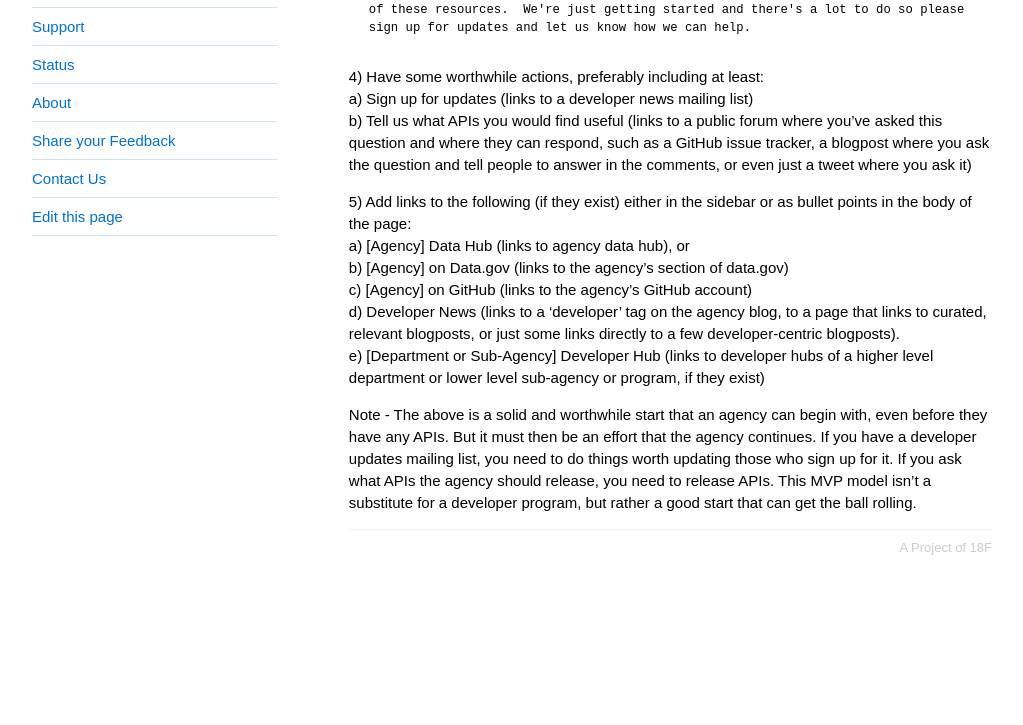
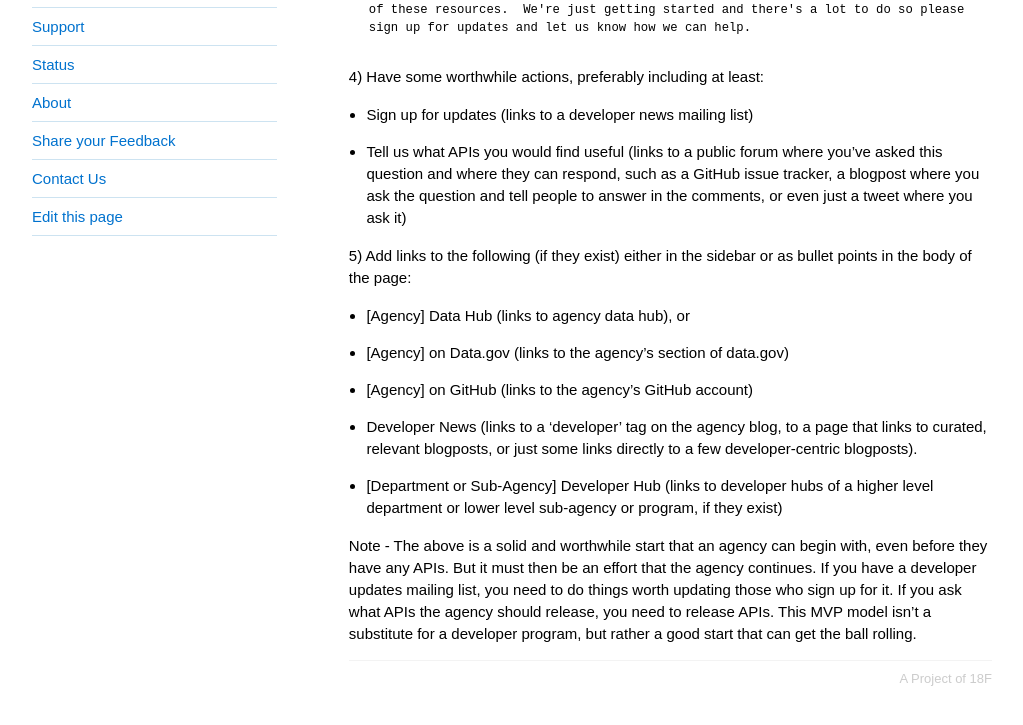
Before and after one commit to 18F/API-All-the-X, a Jekyll site: the page built from pages/mvp-developer-hub.md, in a window 1280 px wide and 1163 px high. Shown: the part 355-1080 px from the top of the window, without its empty margins (128-1151 px from the left). Built offline with Jekyll 4.4.1, drawn with Linux system fonts in a browser that asks for light colours.

Commit message:
changing to bullet points

`````diff
--- a/pages/mvp-developer-hub.md
+++ b/pages/mvp-developer-hub.md
@@ -15,15 +15,15 @@ Welcome to the [Agency] Developer Hub!  We'll be adding new datasets, APIs, and
 ````
 
 4) Have some worthwhile actions, preferably including at least:
-  a) Sign up for updates (links to a developer news mailing list)
-  b) Tell us what APIs you would find useful (links to a public forum where you've asked this question and where they can respond, such as a GitHub issue tracker, a blogpost where you ask the question and tell people to answer in the comments, or even just a tweet where you ask it)
+  * Sign up for updates (links to a developer news mailing list)
+  * Tell us what APIs you would find useful (links to a public forum where you've asked this question and where they can respond, such as a GitHub issue tracker, a blogpost where you ask the question and tell people to answer in the comments, or even just a tweet where you ask it)
 
 5) Add links to the following (if they exist) either in the sidebar or as bullet points in the body of the page:
-  a) [Agency] Data Hub (links to agency data hub), or
-  b) [Agency] on Data.gov (links to the agency's section of data.gov)
-  c) [Agency] on GitHub (links to the agency's GitHub account)
-  d) Developer News (links to a 'developer' tag on the agency blog, to a page that links to curated, relevant blogposts, or just some links directly to a few developer-centric blogposts).
-  e) [Department or Sub-Agency] Developer Hub (links to developer hubs of a higher level department or lower level sub-agency or program, if they exist)
+  * [Agency] Data Hub (links to agency data hub), or
+  * [Agency] on Data.gov (links to the agency's section of data.gov)
+  * [Agency] on GitHub (links to the agency's GitHub account)
+  * Developer News (links to a 'developer' tag on the agency blog, to a page that links to curated, relevant blogposts, or just some links directly to a few developer-centric blogposts).
+  * [Department or Sub-Agency] Developer Hub (links to developer hubs of a higher level department or lower level sub-agency or program, if they exist)
 
 
   Note - The above is a solid and worthwhile start that an agency can begin with, even before they have any APIs.  But it must then be an effort that the agency continues.  If you have a developer updates mailing list, you need to do things worth updating those who sign up for it.  If you ask what APIs the agency should release, you need to release APIs.  This MVP model isn't a substitute for a developer program, but rather a good start that can get the ball rolling.
`````
